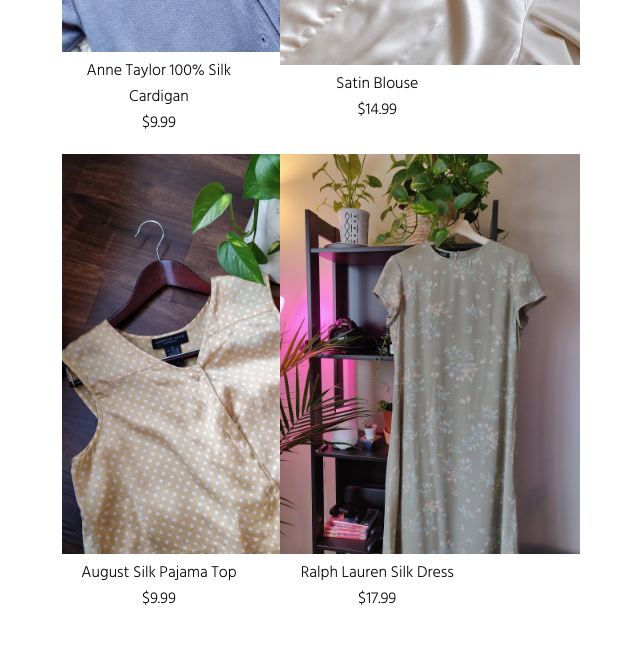
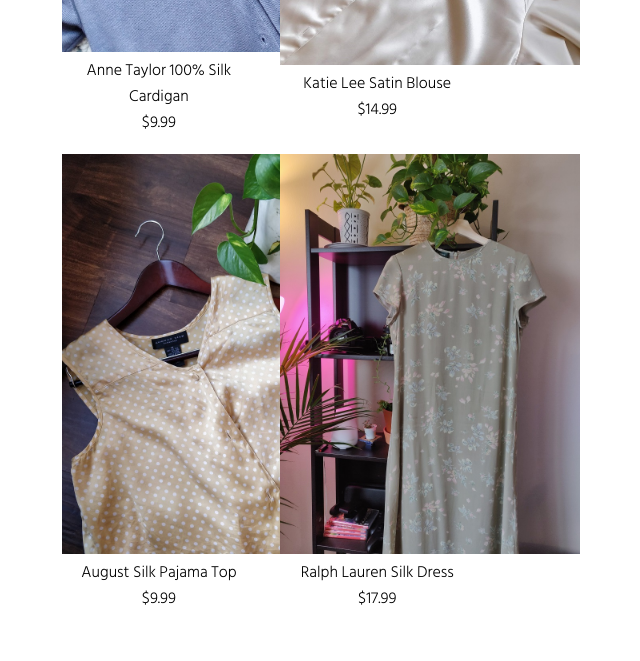
Before and after one commit to jezraelhope/ecomm, a React (Create React App) app: page / in a window 1280 px wide. Shown: the part 1271-1932 px from the top of the page, without its empty margins (271-911 px from the left). Built offline with nearby package versions, Linux system fonts and the light colour scheme.

Commit message:
added iteration to app content

```diff
--- a/src/AppContent.js
+++ b/src/AppContent.js
@@ -1,62 +1,25 @@
 import React from 'react';
-import shoes from "./hope-store-photos/shoes-lilac-ninewest-1.jpg";
-import ccblouse from "./hope-store-photos/top-blouse-casualcorner-1.jpg";
-import cardigan from "./hope-store-photos/top-cardigan-annetaylor-1.jpg";
-import satin from "./hope-store-photos/top-satin-1.jpg";
-import silkpajama from "./hope-store-photos/top-silk-augustsilk-1.jpg";
-import rlldress from "./hope-store-photos/dress-rll-2.jpg";
+import data from './data'
 
 const AppContent = () => {
+	return <div className="app-content">
+		{
+			data.map(item => {
 				return (
-		<div className="app-content">
 					<div className="product-boxes">
 						<img
 							className="product-photo"
-					src={shoes}
-					alt="ninewest heels"
+							src={item.image}
+							alt={item.id}
 						/>
-				<div>Nine West Lilac Heels</div>
-				<div>$16.99</div>
-			</div>
-			<div className="product-boxes">
-				<img className="product-photo" src={ccblouse} alt="cc blouse" />
-				<div>Casual Corner Vintage Blouse</div>
-				<div>$12.99</div>
-			</div>
-			<div className="product-boxes">
-				<img
-					className="product-photo"
-					src={cardigan}
-					alt="at cardigan"
-				/>
-				<div>Anne Taylor 100% Silk Cardigan</div>
-				<div>$9.99</div>
-			</div>
-			<div className="product-boxes">
-				<img className="product-photo" src={satin} alt="satin blouse" />
-				<div>Satin Blouse</div>
-				<div>$14.99</div>
-			</div>
-			<div className="product-boxes">
-				<img
-					className="product-photo"
-					src={silkpajama}
-					alt="silk pajama"
-				/>
-				<div>August Silk Pajama Top</div>
-				<div>$9.99</div>
-			</div>
-			<div className="product-boxes">
-				<img
-					className="product-photo"
-					src={rlldress}
-					alt="Ralph Lauren Dress"
-				/>
-				<div>Ralph Lauren Silk Dress</div>
-				<div>$17.99</div>
-			</div>
+						<div>{item.name}</div>
+						<div>${item.price}</div>
 					</div>
 				);
+			})
+		}
+	</div>
+
 };
 
 export default AppContent;
--- /dev/null
+++ b/src/data.js
@@ -0,0 +1,46 @@
+import shoes from "./hope-store-photos/shoes-lilac-ninewest-1.jpg";
+import ccblouse from "./hope-store-photos/top-blouse-casualcorner-1.jpg";
+import cardigan from "./hope-store-photos/top-cardigan-annetaylor-1.jpg";
+import satin from "./hope-store-photos/top-satin-1.jpg";
+import silkpajama from "./hope-store-photos/top-silk-augustsilk-1.jpg";
+import rlldress from "./hope-store-photos/dress-rll-2.jpg";
+
+
+export default [
+	{
+		"name": "Nine West Lilac Heels",
+		"price": "16.99",
+		"image": shoes,
+		"id": "ninewest heels"
+	},
+	{
+		"name": "Casual Corner Vintage Blouse",
+		"price": "12.99",
+		"image": ccblouse,
+		"id": "casual corner blouse"
+	},
+	{
+		"name": "Anne Taylor 100% Silk Cardigan",
+		"price": "9.99",
+		"image": cardigan,
+		"id": "atcardigan"
+	},
+	{
+		"name": "Katie Lee Satin Blouse",
+		"price": "14.99",
+		"image": satin,
+		"id": "ktsatin"
+	},
+	{
+		"name": "August Silk Pajama Top",
+		"price": "9.99",
+		"image": silkpajama,
+		"id": "aspajamatop"
+	},
+	{
+		"name": "Ralph Lauren Silk Dress",
+		"price": "17.99",
+		"image": rlldress,
+		"id": "rlldress"
+	}
+]
```
Lines whose indentation alone changed are shown as unchanged.
